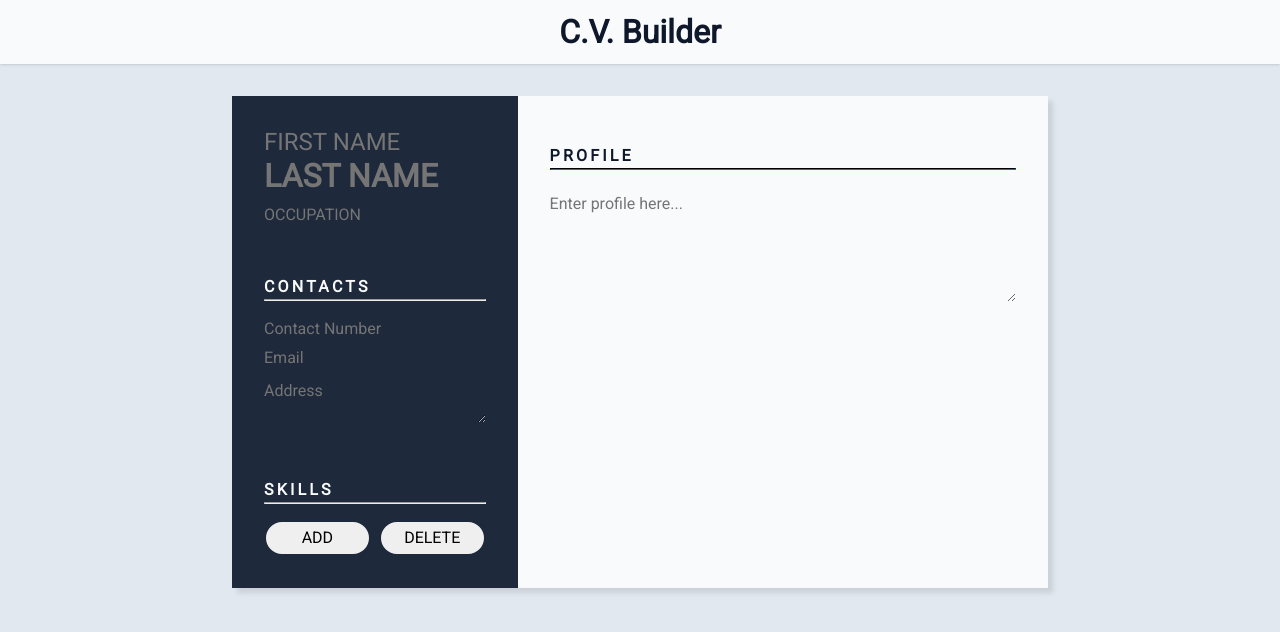
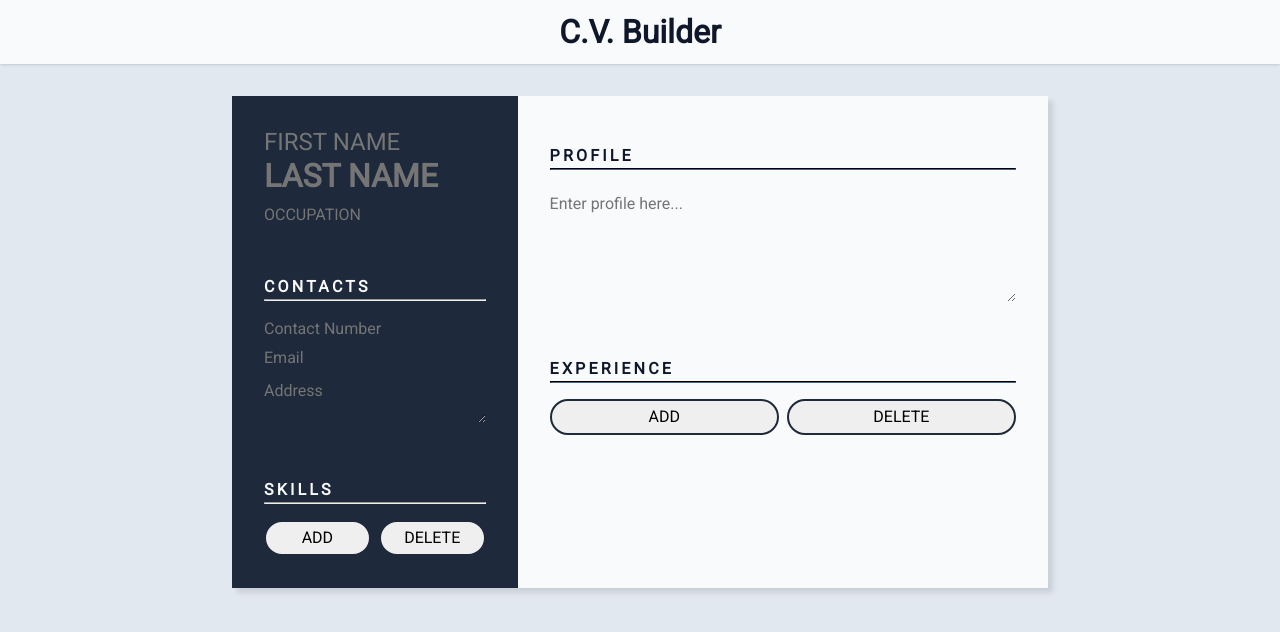
Before and after one commit to jonichi16/cv-project, a React (Create React App) app: page / in a window 1280 px wide. Shown: the top 632 px of the page. Built offline with nearby package versions, Linux system fonts and the light colour scheme.

Commit message:
feat: Add experience section

```diff
--- /dev/null
+++ b/src/components/Experience.js
@@ -0,0 +1,49 @@
+import React from 'react';
+import uniqid from 'uniqid';
+import SectionButton from './SectionButton';
+import ExperienceItem from './ExperienceItem';
+
+const Experience = ({
+  experience,
+  handleItemChange,
+  handleAddItem,
+  handleDeleteItem,
+}) => {
+  const handleAddClick = (e) => {
+    const newExperience = [
+      ...experience,
+      {
+        id: uniqid(),
+        from: '',
+        to: '',
+        position: '',
+        company: '',
+        description: '',
+      },
+    ];
+
+    handleAddItem(e, newExperience);
+  };
+  return (
+    <section className='experience'>
+      <h2 className='section-title uppercase'>Experience</h2>
+      <hr />
+      <ul className='experience-list'>
+        {experience.map((exp) => (
+          <ExperienceItem
+            key={exp.id}
+            exp={exp}
+            handleItemChange={handleItemChange}
+          />
+        ))}
+      </ul>
+      <SectionButton
+        member='experience'
+        handleAddClick={handleAddClick}
+        handleDeleteClick={handleDeleteItem}
+      />
+    </section>
+  );
+};
+
+export default Experience;
--- /dev/null
+++ b/src/components/ExperienceItem.js
@@ -0,0 +1,73 @@
+import React from 'react';
+
+const ExperienceItem = ({ exp, handleItemChange }) => {
+  const handleChange = (e) => {
+    const { value, name } = e.target;
+    const { member } = e.target.dataset;
+
+    handleItemChange(member, exp.id, name, value);
+  };
+
+  return (
+    <li>
+      <div className='work-details'>
+        <div className='exp-year'>
+          <input
+            type='text'
+            id={`from${exp.id}`}
+            name='from'
+            value={exp.from}
+            className='form-input from'
+            data-member='experience'
+            onChange={handleChange}
+            maxLength='4'
+            placeholder='From'
+          />
+          <span className='dash'>-</span>
+          <input
+            type='text'
+            id={`to${exp.id}`}
+            name='to'
+            value={exp.to}
+            className='form-input exp'
+            data-member='experience'
+            onChange={handleChange}
+            placeholder='To'
+          />
+        </div>
+        <input
+          type='text'
+          id={`position${exp.id}`}
+          name='position'
+          value={exp.position}
+          className='form-input position'
+          data-member='experience'
+          onChange={handleChange}
+          placeholder='Position'
+        />
+        <input
+          type='text'
+          id={`company${exp.id}`}
+          name='company'
+          value={exp.company}
+          className='form-input company'
+          data-member='experience'
+          onChange={handleChange}
+          placeholder='Company'
+        />
+      </div>
+      <textarea
+        name='description'
+        id={`description${exp.id}`}
+        rows='2'
+        value={exp.description}
+        className='form-input description'
+        data-member='experience'
+        onChange={handleChange}
+        placeholder='Enter description here...'
+      ></textarea>
+    </li>
+  );
+};
+
+export default ExperienceItem;
--- a/src/components/Resume.js
+++ b/src/components/Resume.js
@@ -3,6 +3,7 @@ import Details from './Details';
 import Contacts from './Contacts';
 import Skills from './Skills';
 import Profile from './Profile';
+import Experience from './Experience';
 
 class Resume extends Component {
   constructor() {
@@ -34,13 +35,13 @@ class Resume extends Component {
 
   handleItemChange = (member, id, name, value) => {
     const dataMember = this.state.data[member];
-    const newValue = dataMember.find((i) => i.id === id);
-    newValue[name] = value;
 
     this.setState((prevState) => ({
       data: {
         ...prevState.data,
-        [member]: dataMember,
+        [member]: dataMember.map((i) =>
+          i.id === id ? { ...i, [name]: value } : i
+        ),
       },
     }));
   };
@@ -101,6 +102,12 @@ class Resume extends Component {
         </div>
         <div className='right'>
           <Profile profile={data.profile} handleChange={this.handleChange} />
+          <Experience
+            experience={data.experience}
+            handleItemChange={this.handleItemChange}
+            handleAddItem={this.handleAddItem}
+            handleDeleteItem={this.handleDeleteItem}
+          />
         </div>
       </div>
     );
```
